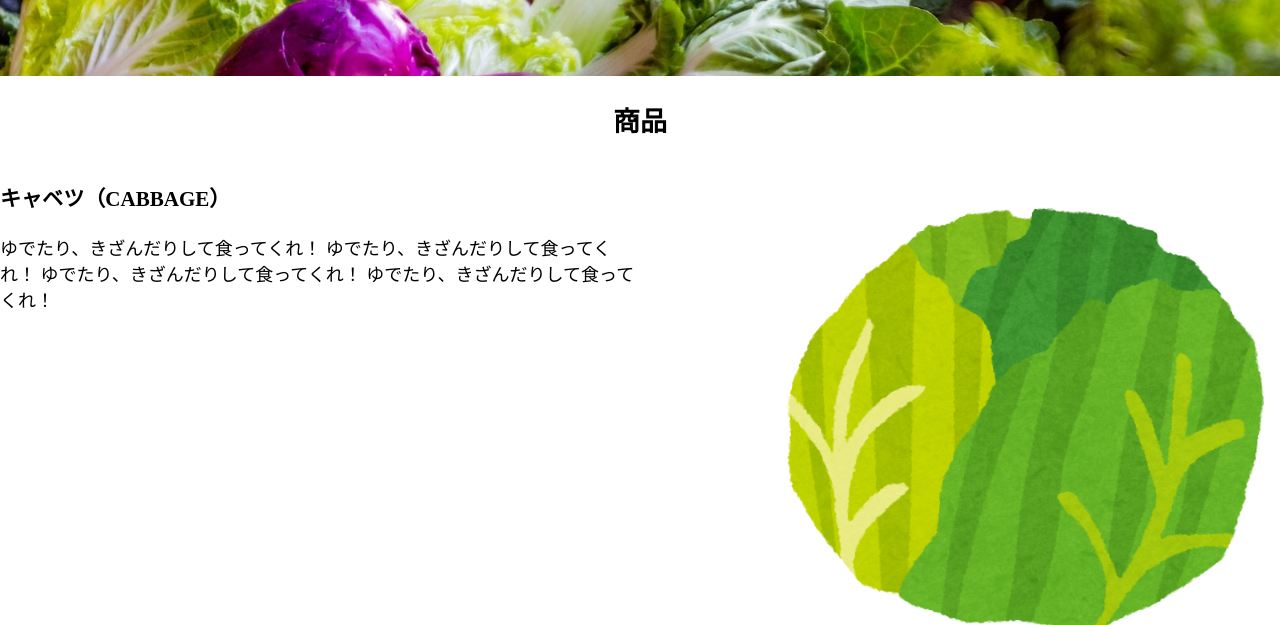
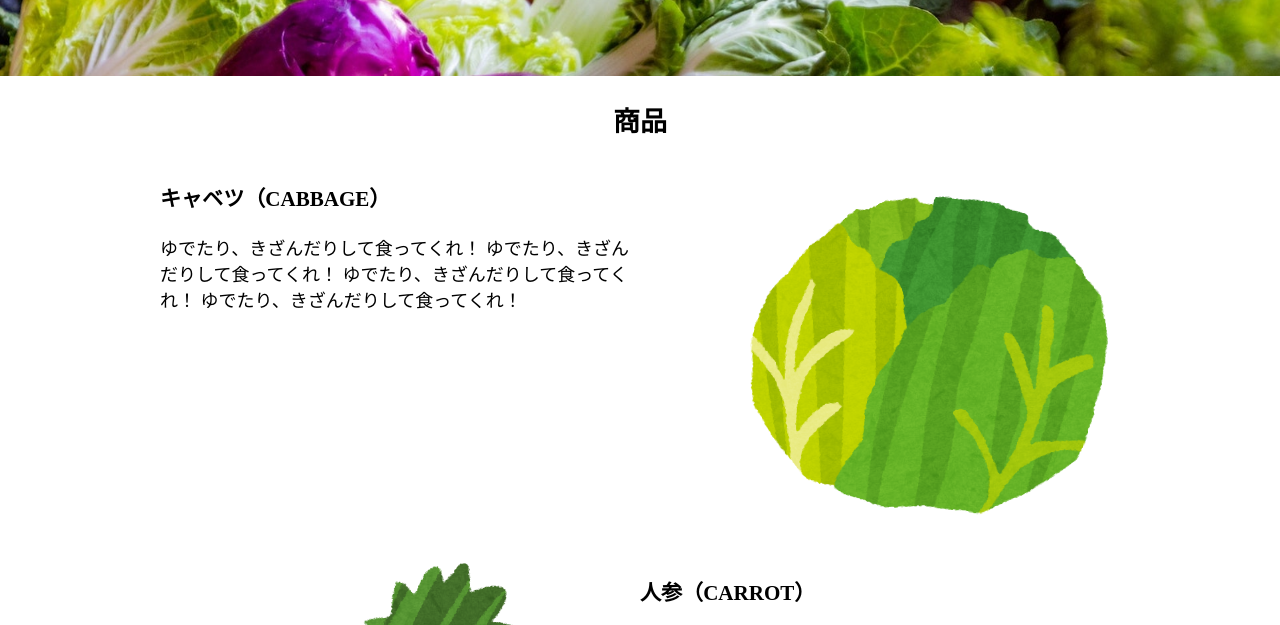
Before and after one commit to shuno-web/oyasai, a plain HTML site: page index.html in a window 1280 px wide. Shown: the part 164-789 px from the top of the page. Drawn offline with Linux system fonts and the light colour scheme.

Commit message:
Update styles.css

```diff
--- a/styles.css
+++ b/styles.css
@@ -132,6 +132,11 @@ footer {
 
 /* medium */
 @media (min-width: 576px) {
+
+  .container {
+    width: 960px;
+  }
+
   .feature {
     display: inline-block;
   }
```
